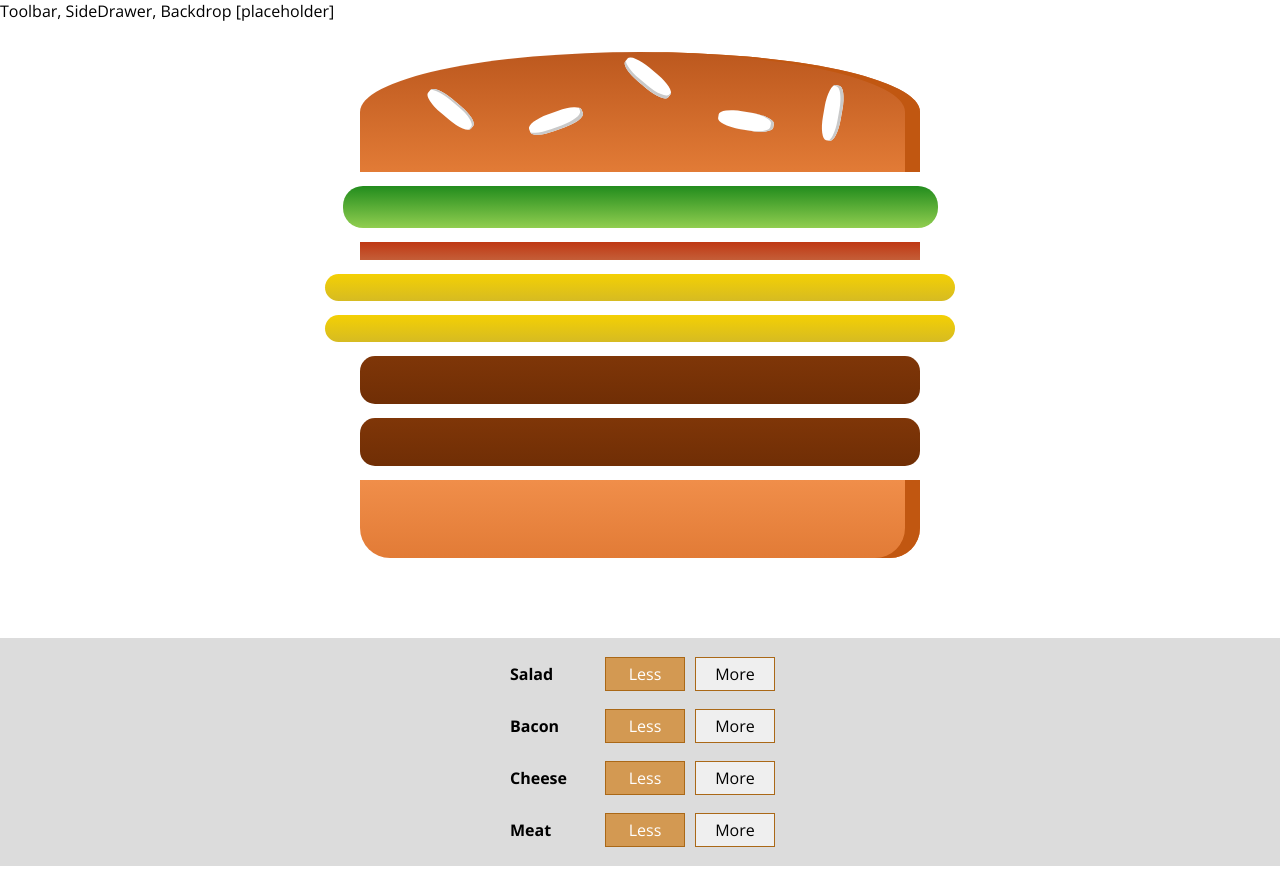
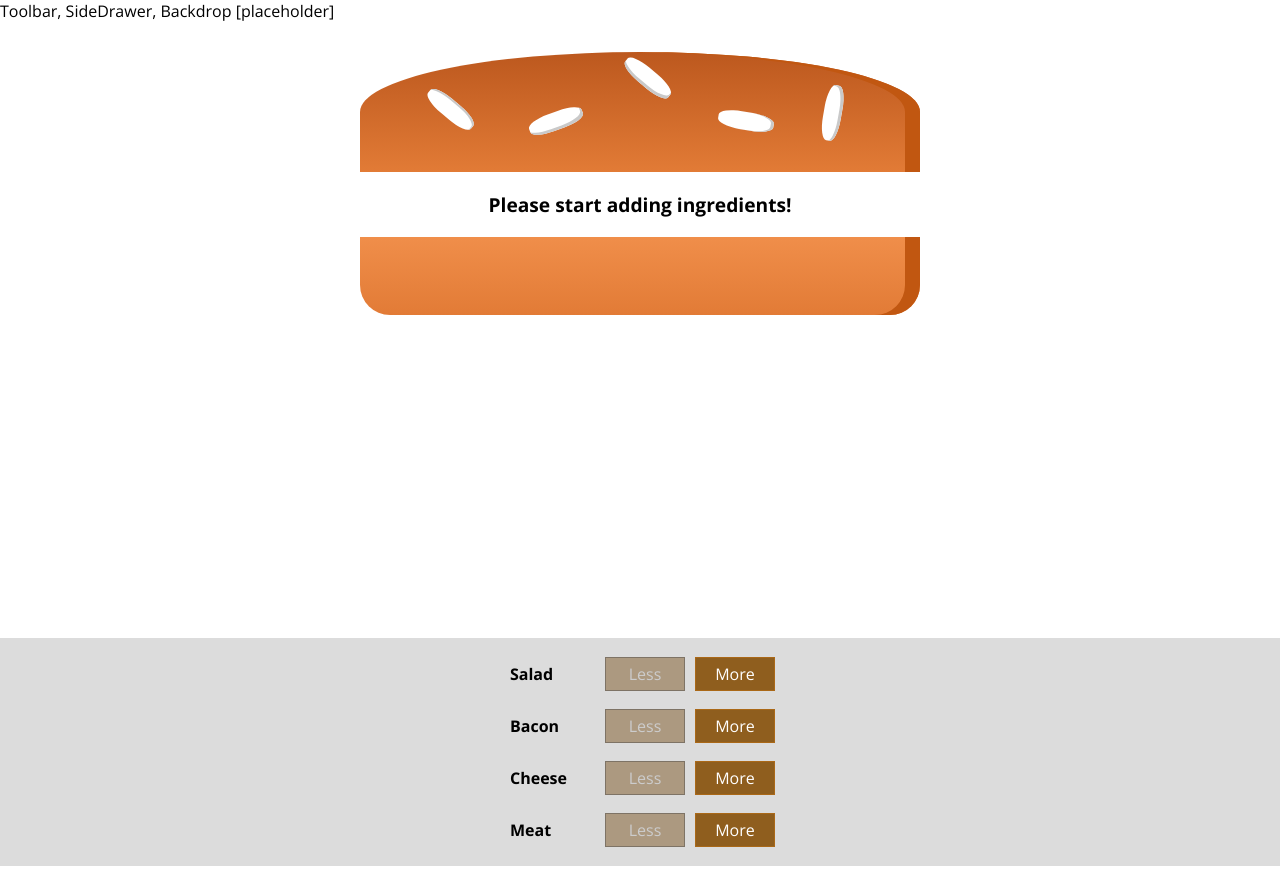
Before and after one commit to tomzacchia/burger-builder, a React app: page / in a window 1280 px wide. Built offline with nearby package versions, Linux system fonts and the light colour scheme.

Commit message:
Added functionality to add and remove ingredients using the buttons displayed in the UI

```diff
--- a/src/components/Burger/BuildControls/BuildControl/BuildControl.js
+++ b/src/components/Burger/BuildControls/BuildControl/BuildControl.js
@@ -4,8 +4,17 @@ import css from './BuildControl.css';
 const buildControl = (props) => (
     <div className={css.BuildControl}>
         <div className={css.Label}> {props.Label} </div>
-        <button className={css.Less}> Less </button>
-        <button children={css.More}> More </button>
+        <button
+            className={css.Less}
+            onClick={props.removed}
+            disabled={props.disabled}>
+                Less
+        </button>
+        <button
+            className={css.More}
+            onClick={props.added}>
+                More
+        </button>
     </div>
 )
 
--- a/src/components/Burger/BuildControls/BuildControls.js
+++ b/src/components/Burger/BuildControls/BuildControls.js
@@ -14,7 +14,13 @@ const buildControls = (props) => {
     return (
         <div className={css.BuildControls}>
             {controls.map(control => {
-                return <BuildControl key={control.label} Label={control.label} />
+                return <BuildControl
+                            key={control.label}
+                            Label={control.label}
+                            added = {() => props.ingredientAdded(control.type)}
+                            removed = {() => props.ingredientRemoved(control.type)}
+                            disabled = { props.disabled[control.type] }
+                        />
             })}
         </div>
     );
--- a/src/components/Burger/Burger.js
+++ b/src/components/Burger/Burger.js
@@ -19,7 +19,7 @@ const burger = (props) => {
     if (ingredients.length === 0){
         ingredients = <p> Please start adding ingredients! </p>
     }
-    console.log(ingredients);
+    // console.log(ingredients);
     return (
         <div className={css.burger}>
             <BurgerIngredient type="breadTop"/>
--- a/src/containers/BurgerBuilder/BurgerBuilder.js
+++ b/src/containers/BurgerBuilder/BurgerBuilder.js
@@ -3,28 +3,67 @@ import Aux from '../../hoc/Aux';
 import Burger from '../../components/Burger/Burger';
 import BuildControls from '../../components/Burger/BuildControls/BuildControls';
 
+// global constant, all caps
+const INGREDIENT_PRICES = {
+    salad: 0.5,
+    cheese: 0.75,
+    meat: 1.50,
+    bacon: 1
+}
+
 class BurgerBuilder extends Component {
     state = {
         ingredients: {
-            // salad: 0,
-            // bacon: 0,
-            // cheese: 0,
-            // meat: 0
-            salad: 1,
-            bacon: 1,
-            cheese: 2,
-            meat: 2
+            salad: 0,
+            bacon: 0,
+            cheese: 0,
+            meat: 0
+        },
+        totalPrice: 3.99
+    }
+
+    addIngredientHandler = (type) => {
+        // update quantity of the ingredient designated by type
+        const updatedIngredients = {...this.state.ingredients};
+        updatedIngredients[type] += 1;
+        const newPrice = this.state.totalPrice + INGREDIENT_PRICES[type];
+        this.setState({totalPrice: newPrice, ingredients: updatedIngredients});
+    }
+
+    removeIngredientHandler = (type) => {
+        if (this.state.ingredients[type] > 0 ){
+            const updatedIngredients = {...this.state.ingredients};
+            updatedIngredients[type] += -1;
+            const newPrice = this.state.totalPrice - INGREDIENT_PRICES[type];
+            this.setState({totalPrice: newPrice, ingredients: updatedIngredients});
+        } else {
+            return;
         }
     }
-
     render(){
+        // this constant will be passed as a prop to control disabling of Less button
+        const disabledInfo = {
+            ...this.state.ingredients
+        }
+        // key: boolean in disabledInfo object
+        for(let key in disabledInfo){
+            disabledInfo[key] = (disabledInfo[key] <= 0);
+        }
         return (
             <Aux>
                 <Burger ingredients={this.state.ingredients} />
-                <BuildControls />
+                <BuildControls
+                    ingredientAdded= {this.addIngredientHandler}
+                    ingredientRemoved= {this.removeIngredientHandler}
+                    disabled= {disabledInfo}/>
             </Aux>
         );
     }
 }
 
 export default BurgerBuilder;
+
+// salad: 1,
+// bacon: 1,
+// cheese: 2,
+// meat: 2
```
